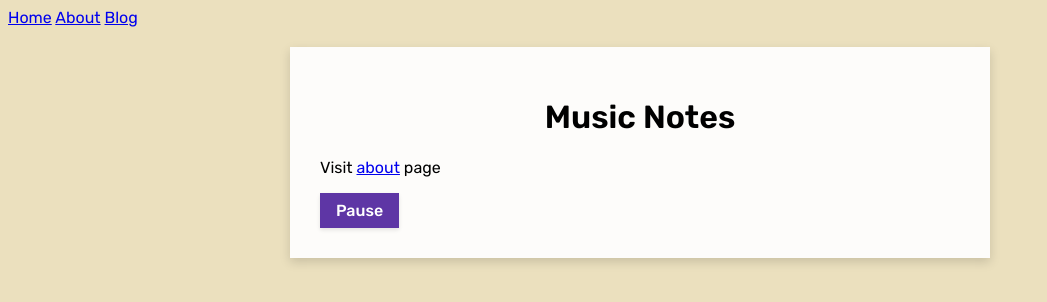
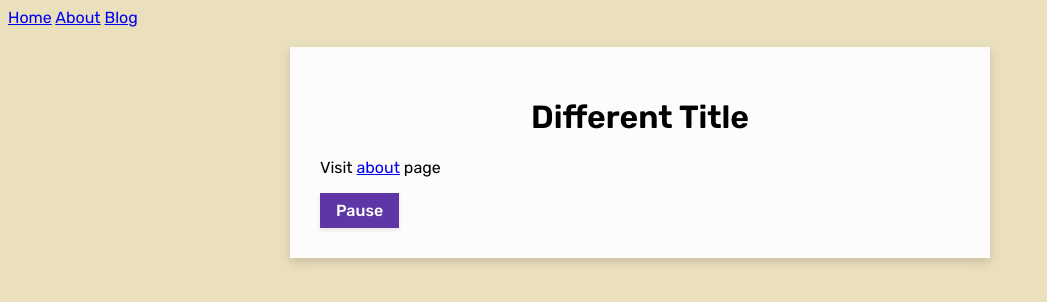
Before and after one commit to emikjackson/music-notes, a SvelteKit app: page / in a window 1280 px wide. Shown: the top 302 px of the page, without its empty margins (0-1047 px from the left). Built offline with nearby package versions, Linux system fonts and the light colour scheme.

Commit message:
feat/change the title

```diff
--- a/src/routes/+page.svelte
+++ b/src/routes/+page.svelte
@@ -7,11 +7,11 @@
 </script>
 
 <svelte:head>
- <title>Music Notes</title>
+ <title>Different Title</title>
 </svelte:head>
 
 <div class="tile">
-  <h1>Music Notes</h1>
+  <h1>Different Title</h1>
   <p>Visit <a href="/about">about</a> page</p>
   <Button onClick={togglePaused}>
     {paused ? 'Play' : 'Pause'}
```
